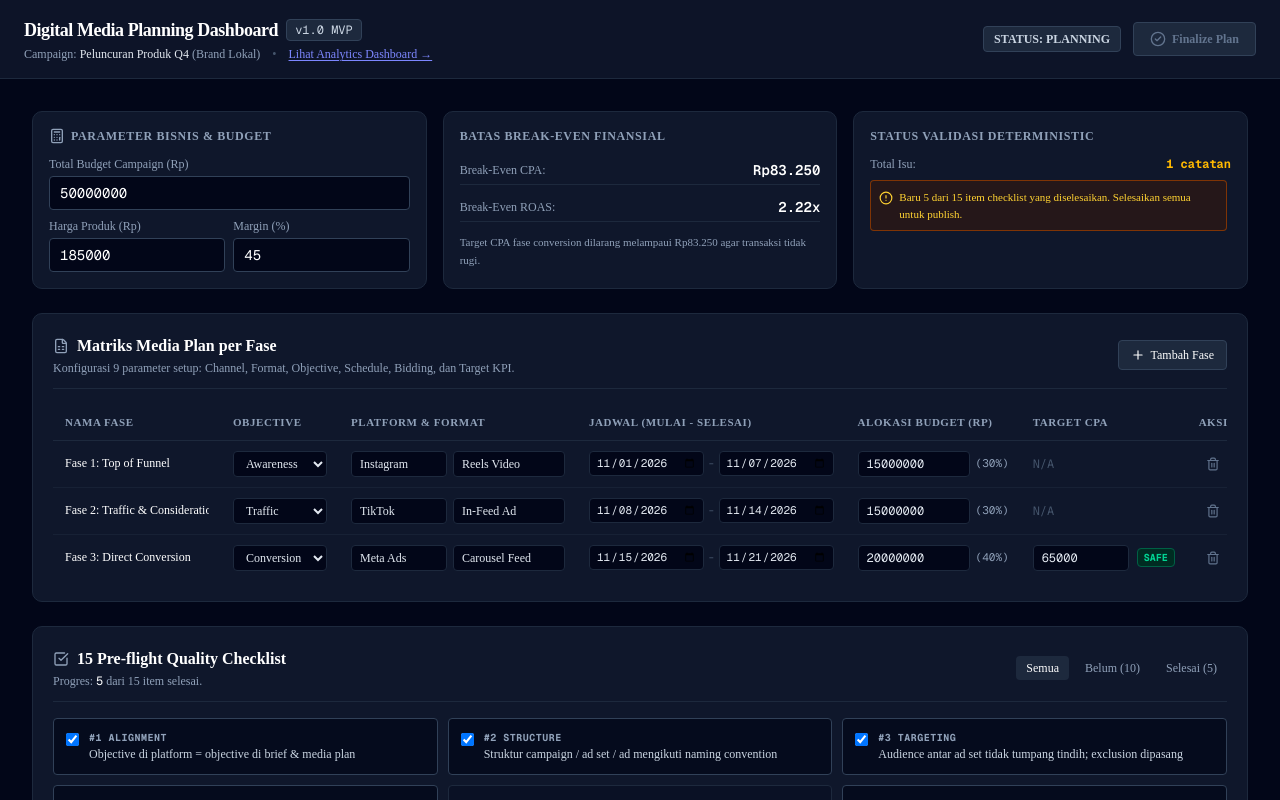
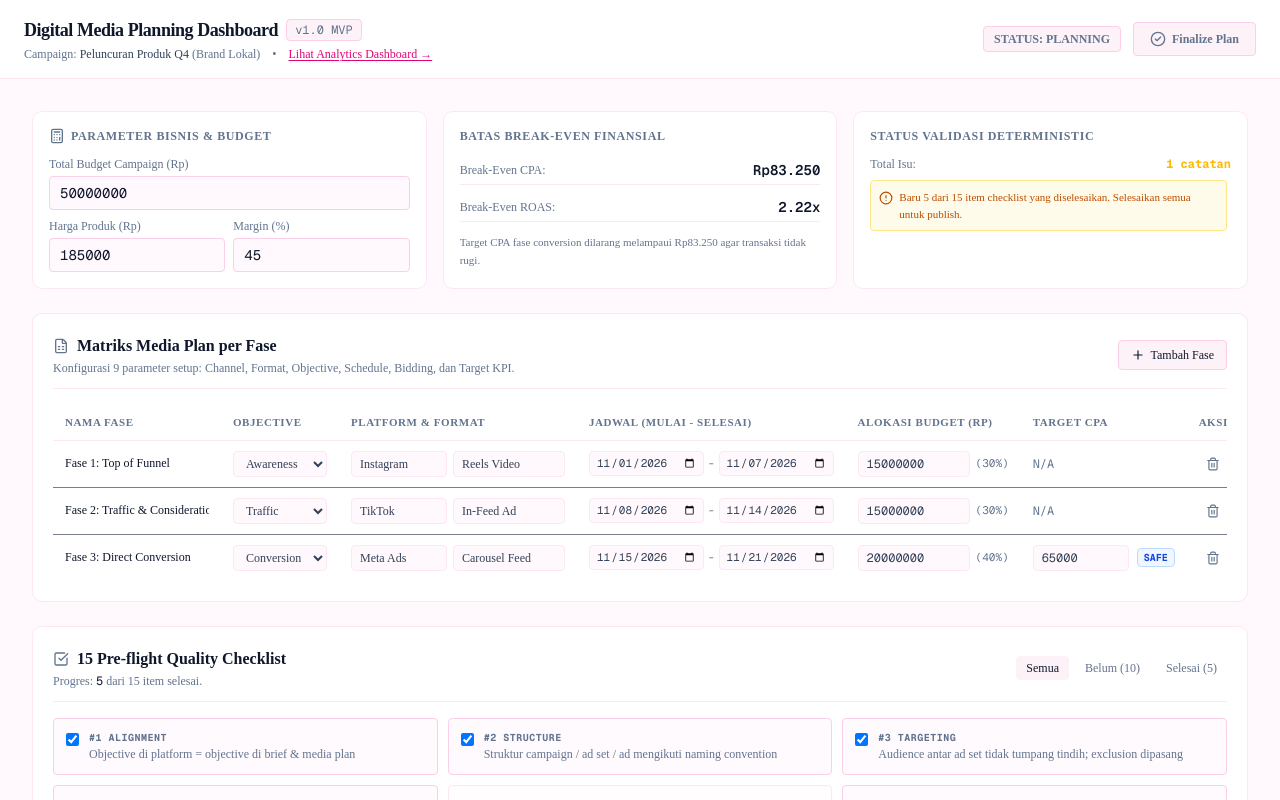
Before and after one commit to andikactm/Narava-Media-Planner, a Next.js app: page / in a window 1280 px wide. Shown: the top 800 px of the page. Built offline with nearby package versions, Linux system fonts and the light colour scheme.

Commit message:
feat(ui): apply Narava pink blue light theme

```diff
--- a/src/app/page.tsx
+++ b/src/app/page.tsx
@@ -150,24 +150,24 @@ export default function MediaPlannerApp() {
   })
 
   return (
-    <div className="min-h-screen bg-slate-950 text-slate-100 flex flex-col font-sans">
+    <div className="min-h-screen bg-[#fff8fc] text-slate-900 flex flex-col font-sans">
       {/* Top Navbar */}
-      <header className="border-b border-slate-800 bg-slate-900/90 px-6 py-4 flex flex-col sm:flex-row sm:items-center justify-between gap-4 sticky top-0 z-30">
+      <header className="border-b border-pink-100 bg-white/95 px-6 py-4 flex flex-col sm:flex-row sm:items-center justify-between gap-4 sticky top-0 z-30">
         <div>
           <div className="flex items-center gap-2">
-            <span className="font-bold text-lg tracking-tight text-white">Digital Media Planning Dashboard</span>
-            <span className="text-xs bg-slate-800 text-slate-300 border border-slate-700 px-2 py-0.5 rounded font-mono">
+            <span className="font-bold text-lg tracking-tight text-slate-900">Digital Media Planning Dashboard</span>
+            <span className="text-xs bg-pink-50 text-slate-500 border border-pink-200 px-2 py-0.5 rounded font-mono">
               v1.0 MVP
             </span>
           </div>
           <div className="flex items-center gap-3 mt-0.5">
-            <p className="text-xs text-slate-400">
-              Campaign: <span className="text-slate-200 font-medium">{campaignName}</span> ({brandName})
+            <p className="text-xs text-slate-500">
+              Campaign: <span className="text-slate-700 font-medium">{campaignName}</span> ({brandName})
             </p>
-            <span className="text-slate-600 text-xs">•</span>
+            <span className="text-slate-500 text-xs">•</span>
             <a
               href="/analytics"
-              className="text-xs text-indigo-400 hover:text-indigo-300 underline underline-offset-2 transition"
+              className="text-xs text-pink-600 hover:text-blue-600 underline underline-offset-2 transition"
             >
               Lihat Analytics Dashboard →
             </a>
@@ -177,8 +177,8 @@ export default function MediaPlannerApp() {
         <div className="flex items-center gap-3">
           <div className={`text-xs px-2.5 py-1 rounded font-semibold border ${
             validationResult.canPublish
-              ? 'bg-emerald-950/80 border-emerald-700 text-emerald-300'
-              : 'bg-slate-800 border-slate-700 text-slate-300'
+              ? 'bg-blue-50 border-blue-200 text-blue-700'
+              : 'bg-pink-50 border-pink-200 text-slate-500'
           }`}>
             {validationResult.canPublish ? 'STATUS: READY TO PUBLISH' : 'STATUS: PLANNING'}
           </div>
@@ -187,8 +187,8 @@ export default function MediaPlannerApp() {
             disabled={!validationResult.canPublish}
             className={`text-xs font-semibold px-4 py-2 rounded transition flex items-center gap-1.5 ${
               validationResult.canPublish
-                ? 'bg-emerald-600 hover:bg-emerald-500 text-white cursor-pointer'
-                : 'bg-slate-800 text-slate-500 border border-slate-700 cursor-not-allowed'
+                ? 'bg-pink-600 hover:bg-pink-700 text-white cursor-pointer'
+                : 'bg-pink-50 text-slate-500 border border-pink-200 cursor-not-allowed'
             }`}
           >
             <CheckCircle2 className="w-4 h-4" /> Finalize Plan
@@ -202,74 +202,74 @@ export default function MediaPlannerApp() {
         {/* Row 1: Campaign Financials & Break-Even Constraints */}
         <section className="grid grid-cols-1 md:grid-cols-3 gap-4">
 
-          <div className="bg-slate-900 border border-slate-800 p-4 rounded-lg space-y-3">
-            <h2 className="text-xs uppercase font-bold text-slate-400 tracking-wider flex items-center gap-1.5">
-              <Calculator className="w-4 h-4 text-slate-400" /> Parameter Bisnis & Budget
+          <div className="bg-white border border-pink-100 p-4 rounded-lg space-y-3">
+            <h2 className="text-xs uppercase font-bold text-slate-500 tracking-wider flex items-center gap-1.5">
+              <Calculator className="w-4 h-4 text-slate-500" /> Parameter Bisnis & Budget
             </h2>
 
             <div className="space-y-2">
               <div>
-                <label htmlFor={budgetInputId} className="text-xs text-slate-400 block mb-1">Total Budget Campaign (Rp)</label>
+                <label htmlFor={budgetInputId} className="text-xs text-slate-500 block mb-1">Total Budget Campaign (Rp)</label>
                 <input
                   id={budgetInputId}
                   type="number"
                   value={totalBudget}
                   onChange={(e) => setTotalBudget(Number(e.target.value))}
-                  className="w-full bg-slate-950 border border-slate-700 rounded px-2.5 py-1.5 text-sm text-white focus:outline-none focus:border-slate-500 font-mono"
+                  className="w-full bg-[#fff8fc] border border-pink-200 rounded px-2.5 py-1.5 text-sm text-slate-900 focus:outline-none focus:border-pink-400 font-mono"
                 />
               </div>
 
               <div className="grid grid-cols-2 gap-2">
                 <div>
-                  <label htmlFor={priceInputId} className="text-xs text-slate-400 block mb-1">Harga Produk (Rp)</label>
+                  <label htmlFor={priceInputId} className="text-xs text-slate-500 block mb-1">Harga Produk (Rp)</label>
                   <input
                     id={priceInputId}
                     type="number"
                     value={productPrice}
                     onChange={(e) => setProductPrice(Number(e.target.value))}
-                    className="w-full bg-slate-950 border border-slate-700 rounded px-2.5 py-1.5 text-sm text-white focus:outline-none focus:border-slate-500 font-mono"
+                    className="w-full bg-[#fff8fc] border border-pink-200 rounded px-2.5 py-1.5 text-sm text-slate-900 focus:outline-none focus:border-pink-400 font-mono"
                   />
                 </div>
                 <div>
-                  <label htmlFor={marginInputId} className="text-xs text-slate-400 block mb-1">Margin (%)</label>
+                  <label htmlFor={marginInputId} className="text-xs text-slate-500 block mb-1">Margin (%)</label>
                   <input
                     id={marginInputId}
                     type="number"
                     value={marginPercent}
                     onChange={(e) => setMarginPercent(Number(e.target.value))}
-                    className="w-full bg-slate-950 border border-slate-700 rounded px-2.5 py-1.5 text-sm text-white focus:outline-none focus:border-slate-500 font-mono"
+                    className="w-full bg-[#fff8fc] border border-pink-200 rounded px-2.5 py-1.5 text-sm text-slate-900 focus:outline-none focus:border-pink-400 font-mono"
                   />
                 </div>
               </div>
             </div>
           </div>
 
-          <div className="bg-slate-900 border border-slate-800 p-4 rounded-lg space-y-3">
-            <h2 className="text-xs uppercase font-bold text-slate-400 tracking-wider">
+          <div className="bg-white border border-pink-100 p-4 rounded-lg space-y-3">
+            <h2 className="text-xs uppercase font-bold text-slate-500 tracking-wider">
               Batas Break-Even Finansial
             </h2>
             <div className="space-y-2 text-xs">
-              <div className="flex justify-between items-center py-1 border-b border-slate-800">
-                <span className="text-slate-400">Break-Even CPA:</span>
-                <span className="font-mono text-sm text-white font-semibold">Rp{breakEvenCPA.toLocaleString('id-ID')}</span>
+              <div className="flex justify-between items-center py-1 border-b border-pink-100">
+                <span className="text-slate-500">Break-Even CPA:</span>
+                <span className="font-mono text-sm text-slate-900 font-semibold">Rp{breakEvenCPA.toLocaleString('id-ID')}</span>
               </div>
-              <div className="flex justify-between items-center py-1 border-b border-slate-800">
-                <span className="text-slate-400">Break-Even ROAS:</span>
-                <span className="font-mono text-sm text-white font-semibold">{breakEvenROAS}x</span>
+              <div className="flex justify-between items-center py-1 border-b border-pink-100">
+                <span className="text-slate-500">Break-Even ROAS:</span>
+                <span className="font-mono text-sm text-slate-900 font-semibold">{breakEvenROAS}x</span>
               </div>
-              <div className="text-[11px] text-slate-400 leading-relaxed pt-1">
+              <div className="text-[11px] text-slate-500 leading-relaxed pt-1">
                 Target CPA fase conversion dilarang melampaui Rp{breakEvenCPA.toLocaleString('id-ID')} agar transaksi tidak rugi.
               </div>
             </div>
           </div>
 
-          <div className="bg-slate-900 border border-slate-800 p-4 rounded-lg space-y-3">
-            <h2 className="text-xs uppercase font-bold text-slate-400 tracking-wider">
+          <div className="bg-white border border-pink-100 p-4 rounded-lg space-y-3">
+            <h2 className="text-xs uppercase font-bold text-slate-500 tracking-wider">
               Status Validasi Deterministic
             </h2>
             <div className="space-y-2">
               <div className="flex items-center justify-between text-xs">
-                <span className="text-slate-400">Total Isu:</span>
+                <span className="text-slate-500">Total Isu:</span>
                 <span className={`font-mono font-bold ${validationResult.issues.length === 0 ? 'text-emerald-400' : 'text-amber-400'}`}>
                   {validationResult.issues.length} catatan
                 </span>
@@ -287,8 +287,8 @@ export default function MediaPlannerApp() {
                       key={idx}
                       className={`text-[11px] p-2 rounded border flex items-start gap-1.5 ${
                         issue.severity === 'error'
-                          ? 'bg-rose-950/40 border-rose-800/80 text-rose-300'
-                          : 'bg-amber-950/40 border-amber-800/80 text-amber-300'
+                          ? 'bg-pink-50 border-pink-200 text-pink-700'
+                          : 'bg-amber-50 border-amber-200 text-amber-700'
                       }`}
                     >
                       <AlertCircle className="w-3.5 h-3.5 flex-shrink-0 mt-0.5" />
@@ -303,20 +303,20 @@ export default function MediaPlannerApp() {
         </section>
 
         {/* Row 2: Media Plan Phase Builder */}
-        <section className="bg-slate-900 border border-slate-800 rounded-lg p-5 space-y-4">
-          <div className="flex flex-col sm:flex-row sm:items-center justify-between gap-2 border-b border-slate-800 pb-3">
+        <section className="bg-white border border-pink-100 rounded-lg p-5 space-y-4">
+          <div className="flex flex-col sm:flex-row sm:items-center justify-between gap-2 border-b border-pink-100 pb-3">
             <div>
-              <h2 className="text-base font-semibold text-white flex items-center gap-2">
-                <FileSpreadsheet className="w-4 h-4 text-slate-400" />
+              <h2 className="text-base font-semibold text-slate-900 flex items-center gap-2">
+                <FileSpreadsheet className="w-4 h-4 text-slate-500" />
                 Matriks Media Plan per Fase
               </h2>
-              <p className="text-xs text-slate-400 mt-0.5">
+              <p className="text-xs text-slate-500 mt-0.5">
                 Konfigurasi 9 parameter setup: Channel, Format, Objective, Schedule, Bidding, dan Target KPI.
               </p>
             </div>
             <button
               onClick={handleAddPhase}
-              className="text-xs bg-slate-800 hover:bg-slate-700 text-white border border-slate-700 px-3 py-1.5 rounded transition flex items-center gap-1.5 self-start sm:self-auto"
+              className="text-xs bg-pink-50 hover:bg-pink-100 text-slate-900 border border-pink-200 px-3 py-1.5 rounded transition flex items-center gap-1.5 self-start sm:self-auto"
             >
               <Plus className="w-3.5 h-3.5" /> Tambah Fase
             </button>
@@ -326,7 +326,7 @@ export default function MediaPlannerApp() {
           <div className="overflow-x-auto">
             <table className="w-full text-left text-xs border-collapse">
               <thead>
-                <tr className="border-b border-slate-800 text-slate-400 uppercase tracking-wider text-[11px]">
+                <tr className="border-b border-pink-100 text-slate-500 uppercase tracking-wider text-[11px]">
                   <th className="py-2.5 px-3">Nama Fase</th>
                   <th className="py-2.5 px-3">Objective</th>
                   <th className="py-2.5 px-3">Platform & Format</th>
@@ -341,13 +341,13 @@ export default function MediaPlannerApp() {
                   const cpaFence = phase.targetCpa ? evaluateCPAFence(phase.targetCpa, breakEvenCPA) : null
 
                   return (
-                    <tr key={phase.id} className="hover:bg-slate-800/30 transition-colors">
-                      <td className="py-2.5 px-3 font-medium text-slate-200">
+                    <tr key={phase.id} className="hover:bg-pink-50 transition-colors">
+                      <td className="py-2.5 px-3 font-medium text-slate-700">
                         <input
                           type="text"
                           value={phase.name}
                           onChange={(e) => handleUpdatePhase(phase.id, 'name', e.target.value)}
-                          className="bg-transparent border-b border-transparent hover:border-slate-700 focus:border-slate-500 focus:outline-none w-36 text-white"
+                          className="bg-transparent border-b border-transparent hover:border-pink-200 focus:border-pink-400 focus:outline-none w-36 text-slate-900"
                         />
                       </td>
 
@@ -355,7 +355,7 @@ export default function MediaPlannerApp() {
                         <select
                           value={phase.objective}
                           onChange={(e) => handleUpdatePhase(phase.id, 'objective', e.target.value)}
-                          className="bg-slate-950 border border-slate-800 rounded px-2 py-1 text-slate-200 focus:outline-none focus:border-slate-600"
+                          className="bg-[#fff8fc] border border-pink-100 rounded px-2 py-1 text-slate-700 focus:outline-none focus:border-pink-300"
                         >
                           <option value="Awareness">Awareness</option>
                           <option value="Traffic">Traffic</option>
@@ -369,14 +369,14 @@ export default function MediaPlannerApp() {
                             type="text"
                             value={phase.channel}
                             onChange={(e) => handleUpdatePhase(phase.id, 'channel', e.target.value)}
-                            className="bg-slate-950 border border-slate-800 rounded px-2 py-1 text-slate-200 w-24 focus:outline-none"
+                            className="bg-[#fff8fc] border border-pink-100 rounded px-2 py-1 text-slate-700 w-24 focus:outline-none"
                             placeholder="Channel"
                           />
                           <input
                             type="text"
                             value={phase.format}
                             onChange={(e) => handleUpdatePhase(phase.id, 'format', e.target.value)}
-                            className="bg-slate-950 border border-slate-800 rounded px-2 py-1 text-slate-200 w-28 focus:outline-none"
+                            className="bg-[#fff8fc] border border-pink-100 rounded px-2 py-1 text-slate-700 w-28 focus:outline-none"
                             placeholder="Format"
                           />
                         </div>
@@ -388,14 +388,14 @@ export default function MediaPlannerApp() {
                             type="date"
                             value={phase.startDate}
                             onChange={(e) => handleUpdatePhase(phase.id, 'startDate', e.target.value)}
-                            className="bg-slate-950 border border-slate-800 rounded px-1.5 py-1 text-slate-200 focus:outline-none"
+                            className="bg-[#fff8fc] border border-pink-100 rounded px-1.5 py-1 text-slate-700 focus:outline-none"
                           />
-                          <span className="text-slate-600">-</span>
+                          <span className="text-slate-500">-</span>
                           <input
                             type="date"
                             value={phase.endDate}
                             onChange={(e) => handleUpdatePhase(phase.id, 'endDate', e.target.value)}
-                            className="bg-slate-950 border border-slate-800 rounded px-1.5 py-1 text-slate-200 focus:outline-none"
+                            className="bg-[#fff8fc] border border-pink-100 rounded px-1.5 py-1 text-slate-700 focus:outline-none"
                           />
                         </div>
                       </td>
@@ -406,9 +406,9 @@ export default function MediaPlannerApp() {
                             type="number"
                             value={phase.budget}
                             onChange={(e) => handleUpdatePhase(phase.id, 'budget', Number(e.target.value))}
-                            className="bg-slate-950 border border-slate-800 rounded px-2 py-1 text-slate-200 w-28 focus:outline-none"
+                            className="bg-[#fff8fc] border border-pink-100 rounded px-2 py-1 text-slate-700 w-28 focus:outline-none"
                           />
-                          <span className="text-slate-400 text-[11px]">
+                          <span className="text-slate-500 text-[11px]">
                             ({phase.budgetPercentage}%)
                           </span>
                         </div>
@@ -421,27 +421,27 @@ export default function MediaPlannerApp() {
                               type="number"
                               value={phase.targetCpa || 0}
                               onChange={(e) => handleUpdatePhase(phase.id, 'targetCpa', Number(e.target.value))}
-                              className="bg-slate-950 border border-slate-800 rounded px-2 py-1 text-slate-200 w-24 focus:outline-none"
+                              className="bg-[#fff8fc] border border-pink-100 rounded px-2 py-1 text-slate-700 w-24 focus:outline-none"
                             />
                             {cpaFence && (
                               <span className={`text-[10px] font-bold px-1.5 py-0.5 rounded border ${
-                                cpaFence.status === 'SAFE' ? 'bg-emerald-950 text-emerald-400 border-emerald-800' :
-                                cpaFence.status === 'WARNING' ? 'bg-amber-950 text-amber-400 border-amber-800' :
-                                'bg-rose-950 text-rose-400 border-rose-800'
+                                cpaFence.status === 'SAFE' ? 'bg-blue-50 text-blue-700 border-blue-200' :
+                                cpaFence.status === 'WARNING' ? 'bg-amber-50 text-amber-700 border-amber-200' :
+                                'bg-pink-50 text-pink-700 border-pink-200'
                               }`}>
                                 {cpaFence.status}
                               </span>
                             )}
                           </div>
                         ) : (
-                          <span className="text-slate-600">N/A</span>
+                          <span className="text-slate-500">N/A</span>
                         )}
                       </td>
 
                       <td className="py-2.5 px-3 text-center">
                         <button
                           onClick={() => handleRemovePhase(phase.id)}
-                          className="text-slate-500 hover:text-rose-400 transition p-1"
+                          className="text-slate-500 hover:text-pink-600 transition p-1"
                           title="Hapus fase"
                         >
                           <Trash2 className="w-3.5 h-3.5" />
@@ -456,34 +456,34 @@ export default function MediaPlannerApp() {
         </section>
 
         {/* Row 3: Pre-Flight Checklist */}
-        <section className="bg-slate-900 border border-slate-800 rounded-lg p-5 space-y-4">
-          <div className="flex flex-col sm:flex-row sm:items-center justify-between gap-3 border-b border-slate-800 pb-3">
+        <section className="bg-white border border-pink-100 rounded-lg p-5 space-y-4">
+          <div className="flex flex-col sm:flex-row sm:items-center justify-between gap-3 border-b border-pink-100 pb-3">
             <div>
-              <h2 className="text-base font-semibold text-white flex items-center gap-2">
-                <CheckSquare className="w-4 h-4 text-slate-400" />
+              <h2 className="text-base font-semibold text-slate-900 flex items-center gap-2">
+                <CheckSquare className="w-4 h-4 text-slate-500" />
                 15 Pre-flight Quality Checklist
               </h2>
-              <p className="text-xs text-slate-400 mt-0.5">
-                Progres: <span className="text-white font-mono">{completedChecks.length}</span> dari 15 item selesai.
+              <p className="text-xs text-slate-500 mt-0.5">
+                Progres: <span className="text-slate-900 font-mono">{completedChecks.length}</span> dari 15 item selesai.
               </p>
             </div>
 
             <div className="flex items-center gap-1.5 self-start sm:self-auto text-xs">
               <button
                 onClick={() => setChecklistFilter('ALL')}
-                className={`px-2.5 py-1 rounded transition ${checklistFilter === 'ALL' ? 'bg-slate-800 text-white font-medium' : 'text-slate-400 hover:text-slate-200'}`}
+                className={`px-2.5 py-1 rounded transition ${checklistFilter === 'ALL' ? 'bg-pink-50 text-slate-900 font-medium' : 'text-slate-500 hover:text-slate-700'}`}
               >
                 Semua
               </button>
               <button
                 onClick={() => setChecklistFilter('PENDING')}
-                className={`px-2.5 py-1 rounded transition ${checklistFilter === 'PENDING' ? 'bg-slate-800 text-white font-medium' : 'text-slate-400 hover:text-slate-200'}`}
+                className={`px-2.5 py-1 rounded transition ${checklistFilter === 'PENDING' ? 'bg-pink-50 text-slate-900 font-medium' : 'text-slate-500 hover:text-slate-700'}`}
               >
                 Belum ({15 - completedChecks.length})
               </button>
               <button
                 onClick={() => setChecklistFilter('DONE')}
-                className={`px-2.5 py-1 rounded transition ${checklistFilter === 'DONE' ? 'bg-slate-800 text-white font-medium' : 'text-slate-400 hover:text-slate-200'}`}
+                className={`px-2.5 py-1 rounded transition ${checklistFilter === 'DONE' ? 'bg-pink-50 text-slate-900 font-medium' : 'text-slate-500 hover:text-slate-700'}`}
               >
                 Selesai ({completedChecks.length})
               </button>
@@ -499,18 +499,18 @@ export default function MediaPlannerApp() {
                   onClick={() => toggleCheck(item.key)}
                   className={`p-3 rounded border text-xs cursor-pointer transition select-none flex items-start gap-2.5 ${
                     isDone
-                      ? 'bg-slate-950/70 border-slate-700 text-slate-300'
-                      : 'bg-slate-950/30 border-slate-800 text-slate-400 hover:border-slate-700'
+                      ? 'bg-[#fff8fc]/70 border-pink-200 text-slate-500'
+                      : 'bg-[#fff8fc]/30 border-pink-100 text-slate-500 hover:border-pink-200'
                   }`}
                 >
                   <input
                     type="checkbox"
                     checked={isDone}
                     onChange={() => {}}
-                    className="mt-0.5 rounded border-slate-700 text-indigo-600 focus:ring-0 cursor-pointer"
+                    className="mt-0.5 rounded border-pink-200 text-pink-600 focus:ring-0 cursor-pointer"
                   />
                   <div>
-                    <span className="text-[10px] uppercase font-bold text-slate-400 tracking-wider block font-mono">
+                    <span className="text-[10px] uppercase font-bold text-slate-500 tracking-wider block font-mono">
                       #{item.key} {item.category}
                     </span>
                     <p className="mt-0.5 leading-snug">{item.label}</p>
```
